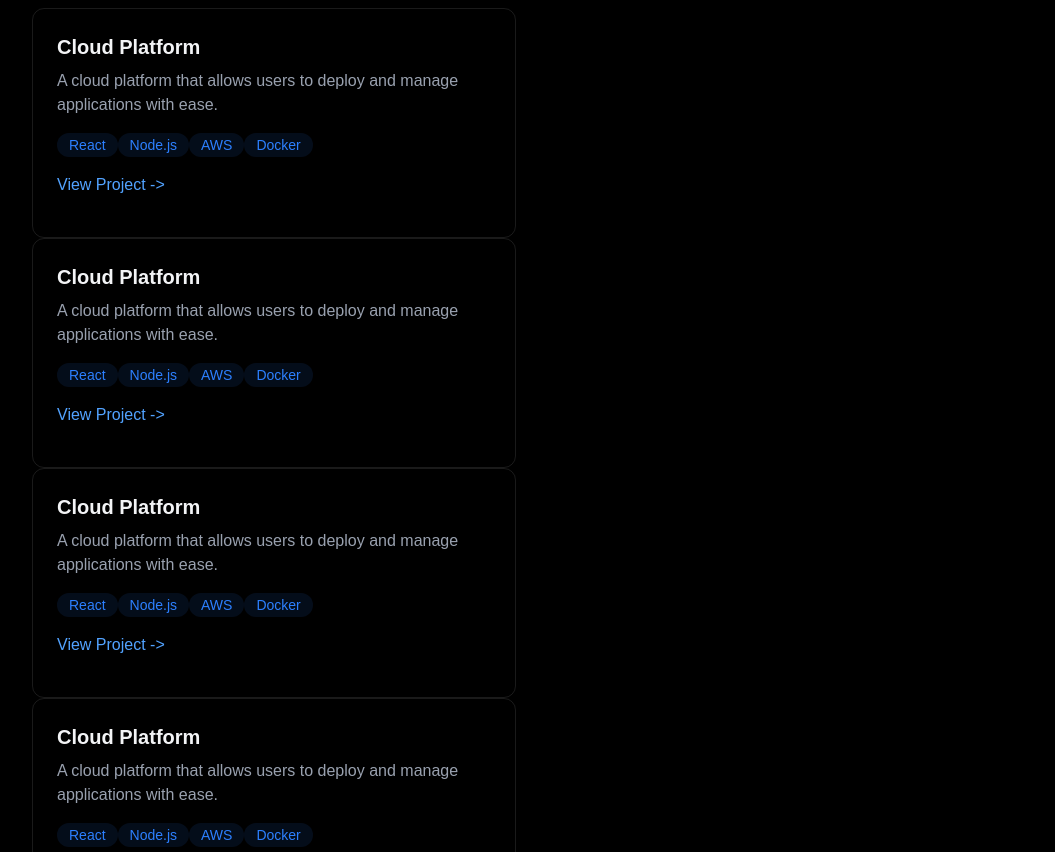
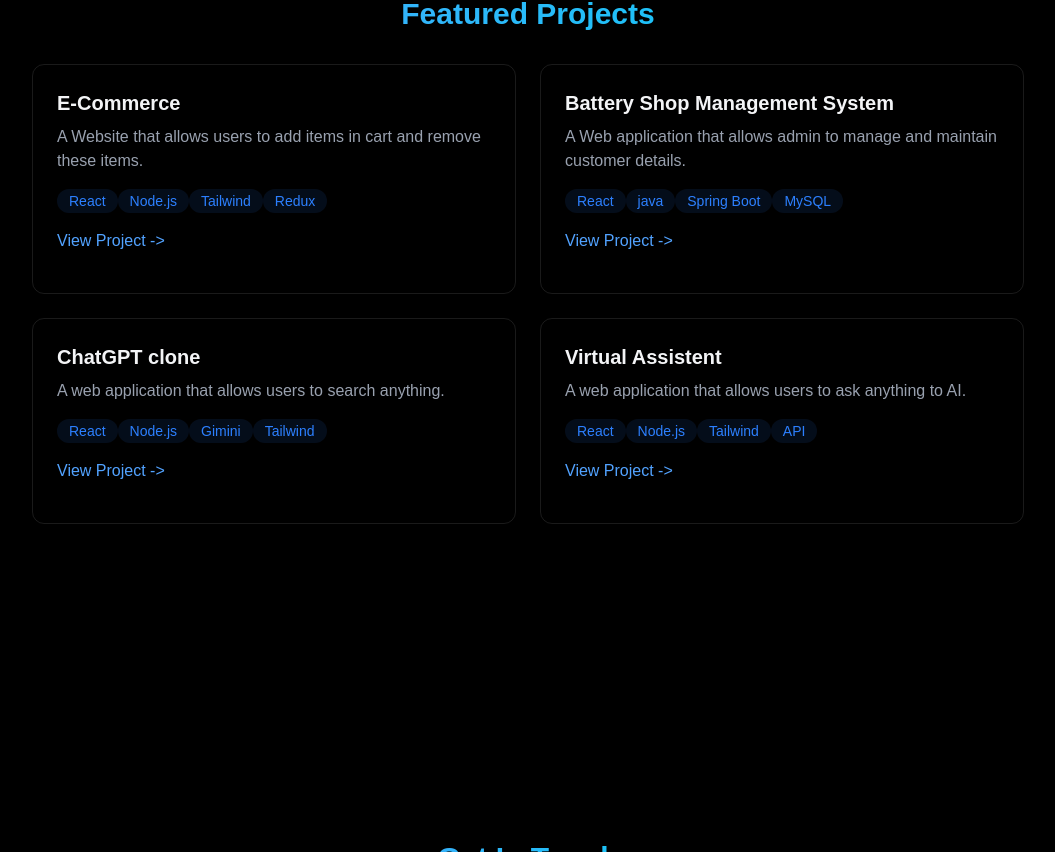
Before and after one commit to Vishalnalwade/vishal-portfolio, a React (Vite) app: page / in a window 1280 px wide. Shown: the part 1748-2600 px from the top of the page, without its empty margins (112-1167 px from the left). Built offline with nearby package versions, Linux system fonts and the light colour scheme.

Commit message:
Initial commit

```diff
--- a/src/components/Navbar.jsx
+++ b/src/components/Navbar.jsx
@@ -11,7 +11,7 @@ export const Navbar = ({ menuOpen, setMenuOpen }) => {
           <a href="#home" className="font-mono text-xl font-bold text-white">
             {" "}
             {""}
-             Portfolio<span className="text-blue-500 "></span>{" "}
+             <span className="text-blue-500 ">PORTFOLIO</span>{" "}
           </a>
           <div
             className="w-7 h-5 relative cursor-pointer z-40 md:hidden"
--- a/src/components/sections/Contact.jsx
+++ b/src/components/sections/Contact.jsx
@@ -26,9 +26,9 @@ export const Contact =()=>{
         });
     };
     return(
-        <section id="contact" className="min-h-screen flex justify-center items-center py-20">
+        <section id="contact" className=" min-h-screen flex items-center justify-center py-20">
             <RevealOnScroll>
-                <div className="px-4 w-150">
+                <div className="px-4 w-full md:w-150">
                     <h2 className="text-3xl font-bold mb-8 bg-gradient-to-r from-blue-400 to bg-cyan-400 bg-clip-text text-transparent text-center">{" "}Get In Touch</h2>
                     <form onSubmit={handleSubmit} className='space-y-6 w-full max-w-md mx-auto'>
                         <div className="relative">
--- a/src/components/sections/Projects.jsx
+++ b/src/components/sections/Projects.jsx
@@ -13,13 +13,12 @@ export const Projects = () => {
           </h2>
           <div className="grid grid-cols-1 md:grid-cols-2 gap-6">
             <div className="p-6 rounded-xl border-white/10 border hover:-translate-y-1 transition-all hover:border-blue-500/30 hover:shadow-[0_2px_8px_rgba(59,130,246,0.1)]">
-              <h3 className="text-xl font-bold mb-2 ">Cloud Platform</h3>
+              <h3 className="text-xl font-bold mb-2 ">E-Commerce</h3>
               <p className="text-gray-400 mb-4">
-                A cloud platform that allows users to deploy and manage
-                applications with ease.
+                A Website that allows users to add items in cart and remove these items.
               </p>
               <div>
-                {["React", "Node.js", "AWS", "Docker"].map((tech, index) => (
+                {["React", "Node.js", "Tailwind", "Redux"].map((tech, index) => (
                   <span
                     key={index}
                     className="bg-blue-500/10 text-blue-500 py-1 px-3 rounded-full text-sm hover:bg-blue-500/20 hover:shadow-[0_2px_8px_rgba(59,130,246,0.2)] transition"
@@ -37,16 +36,14 @@ export const Projects = () => {
                 </a>
               </div>
             </div>
-          </div>
-          <div className="grid grid-cols-1 md:grid-cols-2 gap-6">
             <div className="p-6 rounded-xl border-white/10 border hover:-translate-y-1 transition-all hover:border-blue-500/30 hover:shadow-[0_2px_8px_rgba(59,130,246,0.1)]">
-              <h3 className="text-xl font-bold mb-2 ">Cloud Platform</h3>
+              <h3 className="text-xl font-bold mb-2 ">Battery Shop Management System</h3>
               <p className="text-gray-400 mb-4">
-                A cloud platform that allows users to deploy and manage
-                applications with ease.
+                A Web application that allows admin to manage and maintain
+                customer details.
               </p>
               <div>
-                {["React", "Node.js", "AWS", "Docker"].map((tech, index) => (
+                {["React", "java", "Spring Boot", "MySQL"].map((tech, index) => (
                   <span
                     key={index}
                     className="bg-blue-500/10 text-blue-500 py-1 px-3 rounded-full text-sm hover:bg-blue-500/20 hover:shadow-[0_2px_8px_rgba(59,130,246,0.2)] transition"
@@ -64,16 +61,13 @@ export const Projects = () => {
                 </a>
               </div>
             </div>
-          </div>
-          <div className="grid grid-cols-1 md:grid-cols-2 gap-6">
             <div className="p-6 rounded-xl border-white/10 border hover:-translate-y-1 transition-all hover:border-blue-500/30 hover:shadow-[0_2px_8px_rgba(59,130,246,0.1)]">
-              <h3 className="text-xl font-bold mb-2 ">Cloud Platform</h3>
+              <h3 className="text-xl font-bold mb-2 ">ChatGPT clone</h3>
               <p className="text-gray-400 mb-4">
-                A cloud platform that allows users to deploy and manage
-                applications with ease.
+                A web application that allows users to search anything.
               </p>
               <div>
-                {["React", "Node.js", "AWS", "Docker"].map((tech, index) => (
+                {["React", "Node.js", "Gimini", "Tailwind"].map((tech, index) => (
                   <span
                     key={index}
                     className="bg-blue-500/10 text-blue-500 py-1 px-3 rounded-full text-sm hover:bg-blue-500/20 hover:shadow-[0_2px_8px_rgba(59,130,246,0.2)] transition"
@@ -91,16 +85,13 @@ export const Projects = () => {
                 </a>
               </div>
             </div>
-          </div>
-          <div className="grid grid-cols-1 md:grid-cols-2 gap-6">
             <div className="p-6 rounded-xl border-white/10 border hover:-translate-y-1 transition-all hover:border-blue-500/30 hover:shadow-[0_2px_8px_rgba(59,130,246,0.1)]">
-              <h3 className="text-xl font-bold mb-2 ">Cloud Platform</h3>
+              <h3 className="text-xl font-bold mb-2 ">Virtual Assistent</h3>
               <p className="text-gray-400 mb-4">
-                A cloud platform that allows users to deploy and manage
-                applications with ease.
+                A web application that allows users to ask anything to AI.
               </p>
               <div>
-                {["React", "Node.js", "AWS", "Docker"].map((tech, index) => (
+                {["React", "Node.js", "Tailwind", "API"].map((tech, index) => (
                   <span
                     key={index}
                     className="bg-blue-500/10 text-blue-500 py-1 px-3 rounded-full text-sm hover:bg-blue-500/20 hover:shadow-[0_2px_8px_rgba(59,130,246,0.2)] transition"
@@ -118,7 +109,10 @@ export const Projects = () => {
                 </a>
               </div>
             </div>
+
+
           </div>
+
         </div>
       </RevealOnScroll>
     </section>
```
